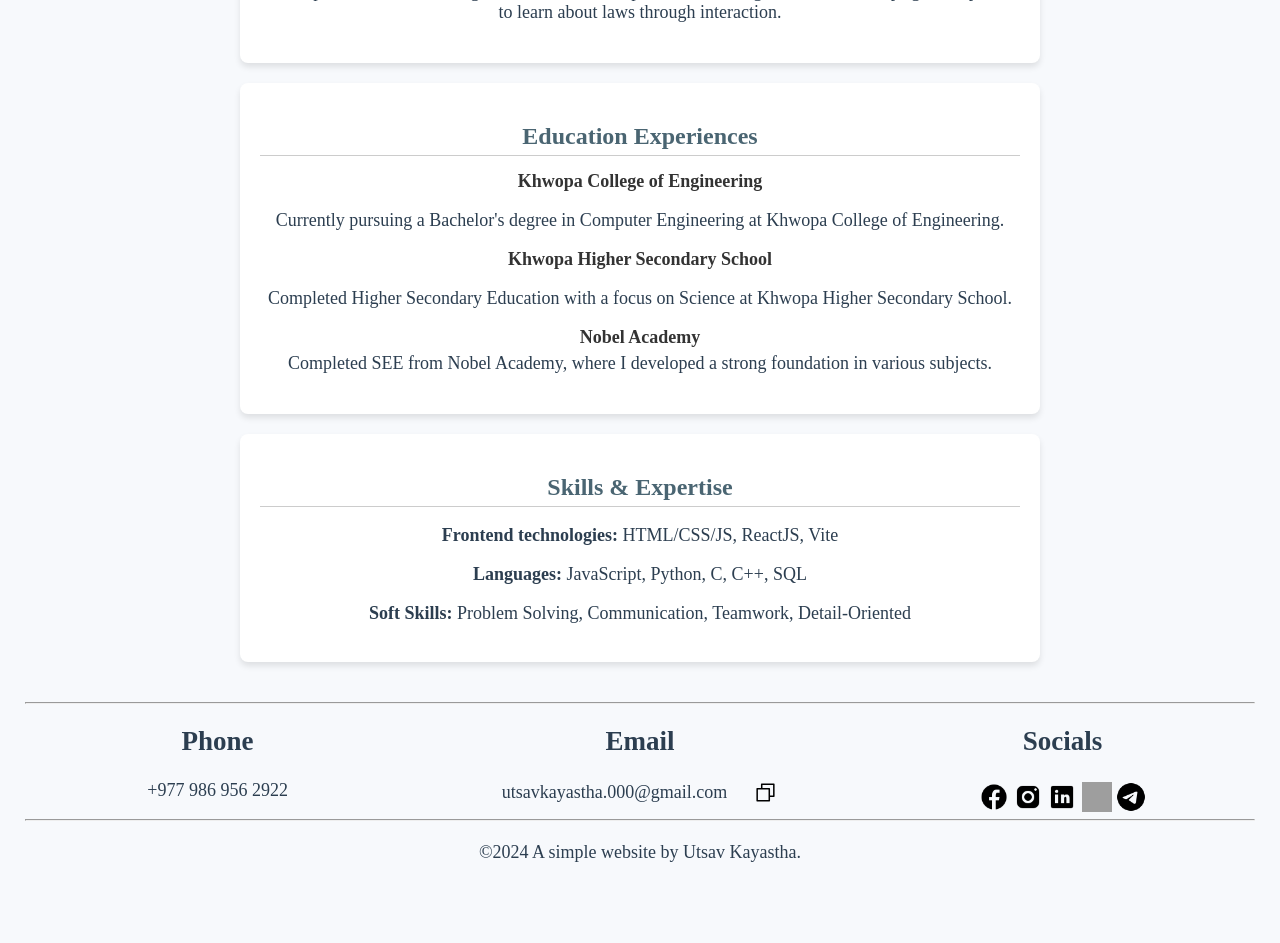
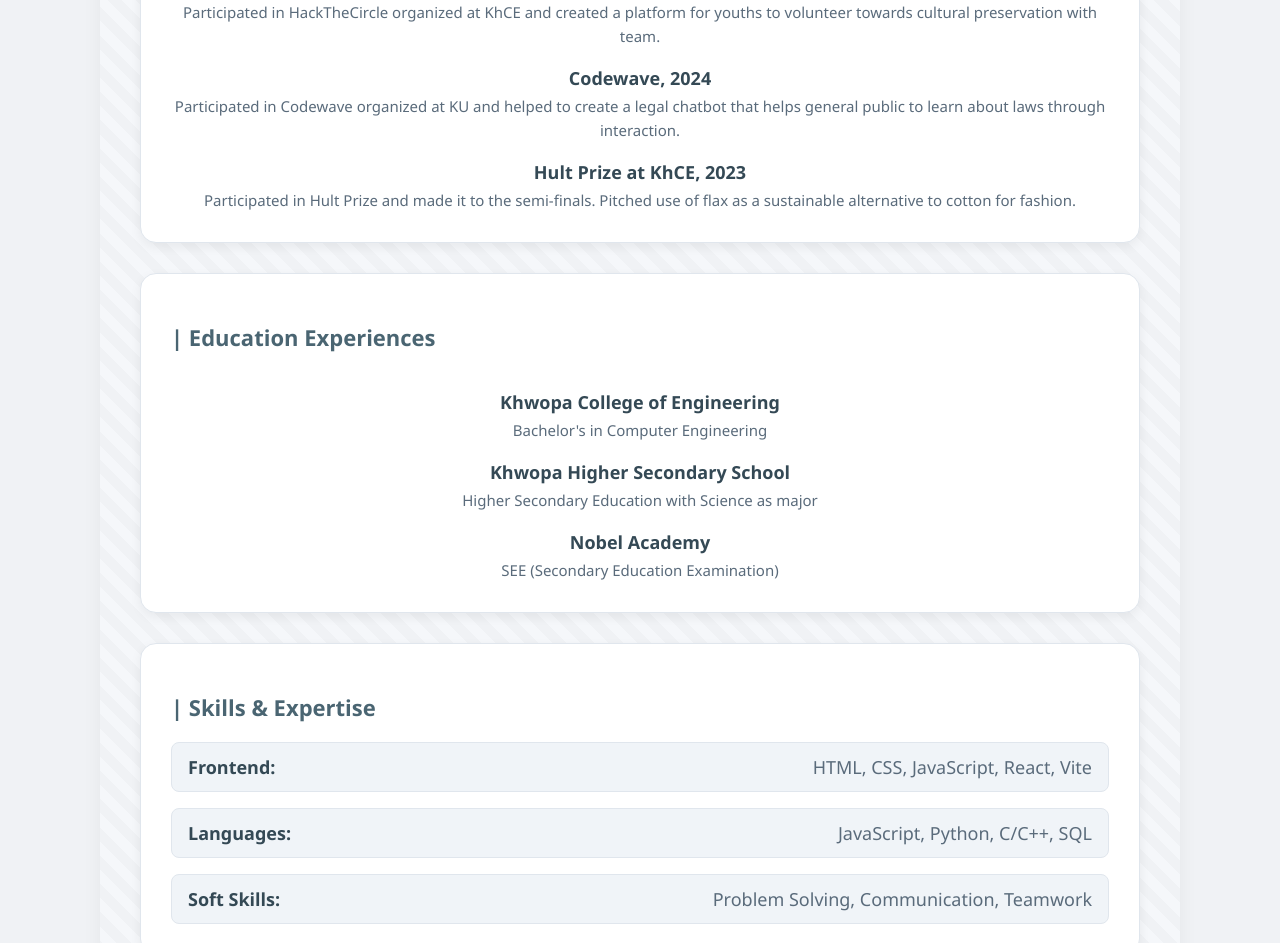
Before and after one commit to UtsavCK/Portfolio, a React (Vite) app: page /about in a window 1280 px wide. Shown: the part 700-1643 px from the top of the page. Before the commit the page ends 1573 px from the top, so only its background shows below. Built offline with nearby package versions, Linux system fonts and the light colour scheme; grey boxes are pictures that could not be loaded; a web font is replaced by a local one.

Commit message:
Updated about UI and fixed image not loading in projects

```diff
--- a/src/components/About.jsx
+++ b/src/components/About.jsx
@@ -17,32 +17,34 @@
 
   const hackathonDetails = [
     {
-      title: "Hack The Circle 2024",
+      title: "Hack The Circle, 2024",
       description:
         "Participated in HackTheCircle organized at KhCE and created a platform for youths to volunteer towards cultural preservation with team.",
     },
     {
-      title: "Codewave 2024",
+      title: "Codewave, 2024",
       description:
         "Participated in Codewave organized at KU and helped to create a legal chatbot that helps general public to learn about laws through interaction.",
+    },
+    {
+      title: "Hult Prize at KhCE, 2023",
+      description:
+        "Participated in Hult Prize and made it to the semi-finals. Pitched use of flax as a sustainable alternative to cotton for fashion.",
     },
   ];
 
   const educationDetails = [
     {
       title: "Khwopa College of Engineering",
-      description:
-        "Currently pursuing a Bachelor's degree in Computer Engineering at Khwopa College of Engineering.",
+      description: "Bachelor's in Computer Engineering",
     },
     {
       title: "Khwopa Higher Secondary School",
-      description:
-        "Completed Higher Secondary Education with a focus on Science at Khwopa Higher Secondary School.",
+      description: "Higher Secondary Education with Science as major",
     },
     {
       title: "Nobel Academy",
-      description:
-        "Completed SEE from Nobel Academy, where I developed a strong foundation in various subjects.",
+      description: "SEE (Secondary Education Examination)",
     },
   ];
   return (
@@ -65,18 +67,26 @@
         details={educationDetails}
       />
 
-      <section className="card">
-        <h2>Skills & Expertise</h2>
-        <p>
-          <b>Frontend technologies:</b> HTML/CSS/JS, ReactJS, Vite
-        </p>
-        <p>
-          <b>Languages:</b> JavaScript, Python, C, C++, SQL
-        </p>
-        <p>
-          <b>Soft Skills:</b> Problem Solving, Communication, Teamwork,
-          Detail-Oriented
-        </p>
+      <section className="card skills-card">
+        <h2>| Skills & Expertise</h2>
+        <div className="skills-list">
+          <div className="skill-item">
+            <span className="skill-label">Frontend:</span>
+            <span className="skill-value">
+              HTML, CSS, JavaScript, React, Vite
+            </span>
+          </div>
+          <div className="skill-item">
+            <span className="skill-label">Languages:</span>
+            <span className="skill-value">JavaScript, Python, C/C++, SQL</span>
+          </div>
+          <div className="skill-item">
+            <span className="skill-label">Soft Skills:</span>
+            <span className="skill-value">
+              Problem Solving, Communication, Teamwork
+            </span>
+          </div>
+        </div>
       </section>
     </main>
   );
--- a/src/components/Projects.jsx
+++ b/src/components/Projects.jsx
@@ -1,5 +1,13 @@
 import React from "react";
 import ProjectCard from "./cards/ProjectCard";
+import acmeImg from "../assets/Images/Projects/acme.png";
+import blogImg from "../assets/Images/Projects/blog.png";
+import malwareImg from "../assets/Images/Projects/malware.png";
+import legalsathiImg from "../assets/Images/Projects/legalsathi.png";
+import racircleImg from "../assets/Images/Projects/racircle.png";
+import steganalysisImg from "../assets/Images/Projects/steganalysis.png";
+import todoImg from "../assets/Images/Projects/todo.png";
+import comingSoonImg from "../assets/Images/Projects/coming-soon.png";
 
 const Projects = () => {
   const projectDetails = [
@@ -7,62 +15,62 @@
       title: "ACME Dashboard",
       description: "A dashboard for ACME to manage their data and operations.",
       link: "https://nextjs-app-router-sigma.vercel.app/",
-      image: "./src/assets/Images/Projects/acme.png",
+      image: acmeImg,
     },
     {
       title: "NextJs Blog",
       description:
         "A lightweight localstorage blog app with session-based authentication on Next.js App Router.",
-      link: "https://nextjs-app-router-sigma.vercel.app/",
-      image: "./src/assets/Images/Projects/blog.png",
+      link: "https://blog-app-six-liard.vercel.app/",
+      image: blogImg,
     },
     {
       title: "Multimodal Approach to Malware Classification",
       description:
         "A research project on malware classification using a multimodal approach.",
       link: "https://github.com/cruvss/Multimodal-Approach-For-Malware-Classification",
-      image: "./src/assets/Images/Projects/malware.png",
+      image: malwareImg,
     },
     {
       title: "LegalSathi",
       description:
         "AI-powered chatbot enhancing access to justice in Nepal by providing legal document explanations.",
       link: "https://github.com/uniquesht1/codewave_legalsathi",
-      image: "./src/assets/Images/Projects/legalsathi.png",
+      image: legalsathiImg,
     },
     {
       title: "RaCircle",
       description:
         "Platform for youths to volunteer for cultural preservation.",
       link: "https://htc-six.vercel.app/",
-      image: "./src/assets/Images/Projects/racircle.png",
+      image: racircleImg,
     },
     {
       title: "Image Steganalysis using Ensemble Classifiers",
       description:
         "A research project on Image Steganalysis using Ensemble Classifiers.",
       link: "https://github.com/cruvss/Image-Steganalysis-Using-Ensemble-Classifiers",
-      image: "./src/assets/Images/Projects/steganalysis.png",
+      image: steganalysisImg,
     },
     {
       title: "To-do List",
       description:
         "A handy to-do list that retains tasks in your browser for future use.",
       link: "https://to-do-list-rouge-seven.vercel.app/",
-      image: "./src/assets/Images/Projects/todo.png",
+      image: todoImg,
     },
     {
       title: "Coming Soon..",
       description: "Stay tuned for upcoming projects",
-      link: "",
-      image: "./src/assets/Images/Projects/coming-soon.png",
+      // link: "",
+      image: comingSoonImg,
     },
   ];
   return (
     <main>
       <section id="projects">
         <h2>My Projects</h2>
-        <div class="projects-container">
+        <div className="projects-container">
           <ProjectCard projectDetails={projectDetails} />
         </div>
       </section>
--- a/src/components/cards/AboutSectionCard.jsx
+++ b/src/components/cards/AboutSectionCard.jsx
@@ -4,7 +4,7 @@
 const AboutSectionCard = (props) => {
   return (
     <section className="card">
-      <h2>{props.title}</h2>
+      <h2>| {props.title}</h2>
       <div className="details">
         <div>
           {props.details.map((details, index) => (
--- a/src/index.css
+++ b/src/index.css
@@ -181,72 +181,137 @@
 }
 
 /* about */
+body {
+    background-color: #f0f2f5;
+    font-family: 'Segoe UI', Tahoma, Geneva, Verdana, sans-serif;
+}
+
 #about_main {
-    padding: 20px;
-    max-width: 800px;
-    margin: 0 auto;
+    padding: 40px;
+    max-width: 1000px;
+    margin: 40px auto;
+    background: repeating-linear-gradient(
+        45deg,
+        #f5f7fa,
+        #f5f7fa 10px,
+        #f0f2f5 10px,
+        #f0f2f5 20px
+    );
+    border-radius: 20px;
+    box-shadow: 0 8px 20px rgba(0, 0, 0, 0.05);
 }
 
 .download-cv {
     text-align: right;
-    margin-bottom: 20px;
+    margin-bottom: 30px;
 }
 
 .download-cv button {
-    background-color: #4A6572 ;
-    color: white;
+    background: linear-gradient(135deg, #4A6572, #6B7C85);
+    color: #fff;
     border: none;
-    padding: 10px 20px;
-    border-radius: 5px;
+    padding: 12px 28px;
+    border-radius: 8px;
+    font-size: 15px;
+    font-weight: 600;
     cursor: pointer;
-    font-size: 16px;
-    transition: background-color 0.3s ease;
 }
 
 .download-cv button:hover {
-    background-color: #3A5562;
+    opacity: 0.9;
 }
 
 .card {
-    background-color: #fff;
-    margin-bottom: 20px;
-    padding: 20px;
-    border-radius: 8px;
-    box-shadow: 0 4px 6px rgba(0, 0, 0, 0.1);
+    background-color: #ffffff;
+    margin-bottom: 30px;
+    padding: 30px;
+    border-radius: 16px;
+    box-shadow: 0 4px 12px rgba(0, 0, 0, 0.06);
+    border: 1px solid #e0e6ed;
 }
 
 .card h2 {
-    font-size: 24px;
-    margin-bottom: 15px;
-    border-bottom: 1px solid #ccc;
-    padding-bottom: 5px;
+    font-size: 22px;
+    margin-bottom: 20px;
+    font-weight: 700;
     color: #4A6572;
+    display: flex;
+    align-items: center;
+    gap: 10px;
 }
 
 .details {
     display: flex;
-    gap: 20px;
-    margin-bottom: 20px;
-}
-
-.details div {
-    flex: 1;
+    flex-direction: column;
+    gap: 15px;
 }
 
 .details h3 {
-    margin: 0;
     font-size: 18px;
-    font-weight: bold;
-    color: #333;
+    color: #344955;
+    margin-bottom: 4px;
+    font-weight: 600;
 }
 
-.details p:last-child {
-    margin: 5px 0 0;
+.details p {
+    font-size: 15px;
+    color: #5a6b7b;
+    line-height: 1.6;
+    margin: 0;
 }
+
+.skills-section {
+    display: flex;
+    flex-direction: column;
+    gap: 10px;
+}
+
+.skills-section p {
+    font-size: 14px;
+    color: #344955;
+    background-color: #f0f4f8;
+    padding: 8px 12px;
+    border-radius: 20px;
+    display: inline-block;
+    margin: 0;
+}
+
+.skills-card h2 {
+    font-size: 22px;
+    font-weight: 700;
+    margin-bottom: 20px;
+    color: #4A6572;
+    display: flex;
+    align-items: center;
+    gap: 8px;
+  }
+
+  .skills-list {
+    display: flex;
+    flex-direction: column;
+    gap: 16px;
+  }
+
+  .skill-item {
+    display: flex;
+    justify-content: space-between;
+    background-color: #f0f4f8;
+    border-radius: 8px;
+    padding: 12px 16px;
+    border: 1px solid #e0e6ed;
+  }
+
+  .skill-label {
+    font-weight: 600;
+    color: #344955;
+  }
+
+  .skill-value {
+    color: #5a6b7b;
+  }
 
 /*projects*/
 #projects {
-    background-color: #f9f9f9;
     text-align: center;
   }
 
```
